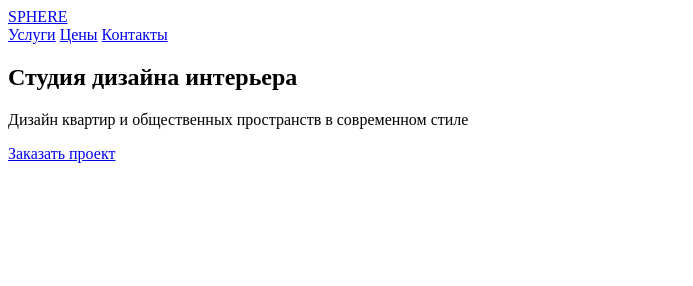
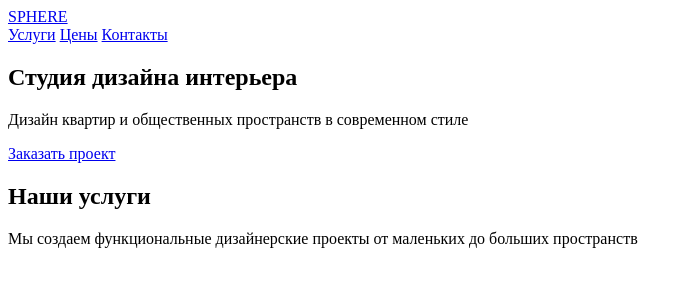
Before and after one commit to Threed95/design-studio, a plain HTML site: page index.html in a window 1280 px wide. Shown: the whole page, without its empty margins (0-693 px from the left). Drawn offline with Linux system fonts and the light colour scheme.

Commit message:
создала секцию "services"

```diff
--- a/index.html
+++ b/index.html
@@ -23,6 +23,13 @@
         <p class="banner__text">Дизайн квартир и общественных пространств в современном стиле</p>
         <a class="order" href="#work-plan">Заказать проект</a>
     </section>
+    <section class="services" id="services">
+        <h2 class="services-title">Наши услуги</h2>
+        <p class="services__text">Мы создаем функциональные дизайнерские проекты от маленьких до больших пространств</p>
+        <div class="our-services">
+
+
+    </section>
 </body>
 
 </html>
```
